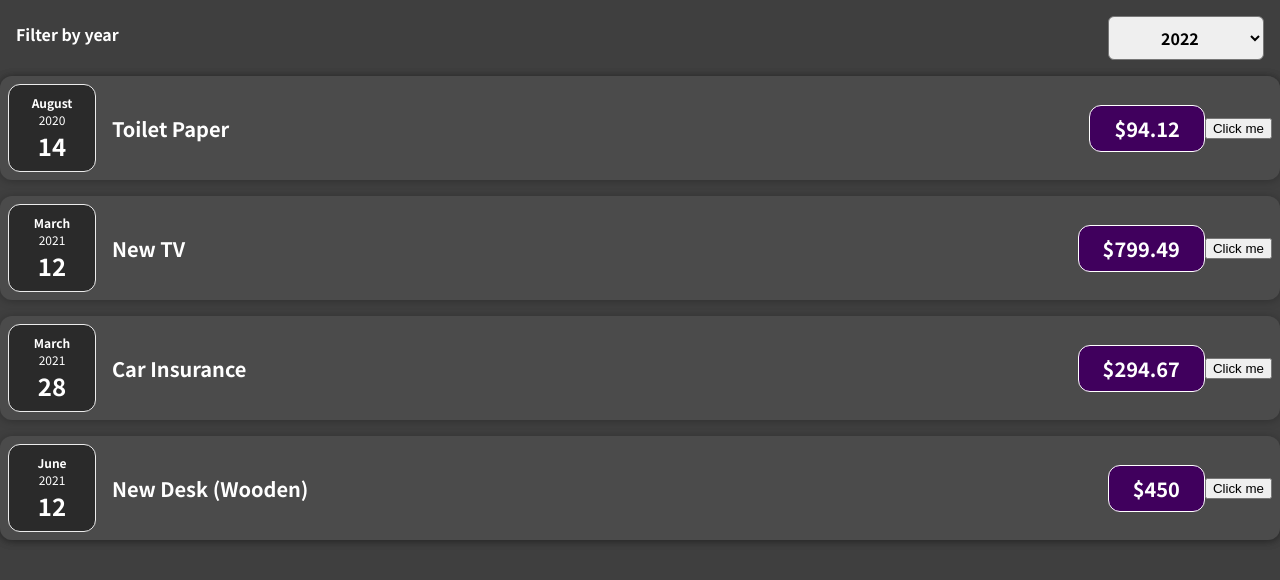
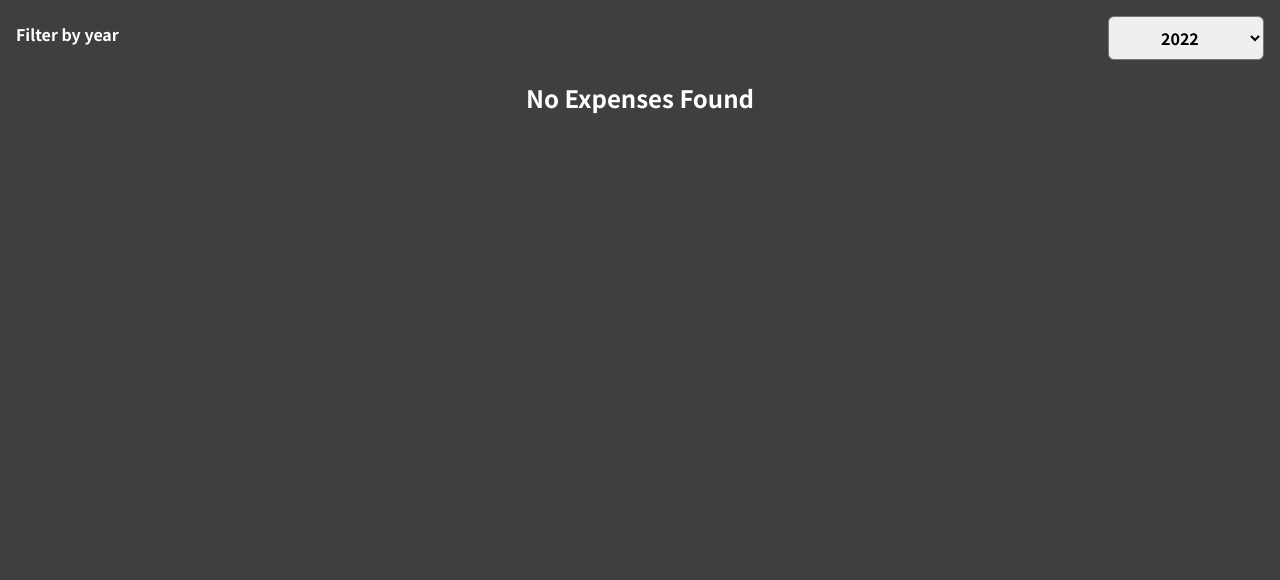
Before and after one commit to VictorIvanov87/expenses, a React (Create React App) app: page / in a window 1280 px wide. Shown: the top 580 px of the page. Built offline with nearby package versions, Linux system fonts and the light colour scheme.

Commit message:
Add ExpensesList component

```diff
--- a/src/components/Expenses/Expenses.js
+++ b/src/components/Expenses/Expenses.js
@@ -4,10 +4,9 @@ import ExpenseItem from './ExpenseItem';
 import Card from '../UI/Card';
 import './Expenses.css';
 import ExpensesFilter from './ExpensesFilter';
+import ExpensesList from './ExpensesList';
 
-const Expenses = () => {
-  const [currentFilter, setCurrentFilter] = useState(null);
-  const expenses = [
+const INITIAL_EXPENSES = [
   {
     id: 'e1',
     title: 'Toilet Paper',
@@ -29,14 +28,13 @@ const Expenses = () => {
   }
 ];
 
+const Expenses = () => {
+  const [currentFilter, setCurrentFilter] = useState(2022);
+
   return (
     <>
       <ExpensesFilter onFilterChange={setCurrentFilter}></ExpensesFilter>
-      <Card class="expenses">
-        {expenses.map((e) => {
-          return <ExpenseItem key={e.id} title={e.title} amount={e.amount} date={e.date} />;
-        })}
-      </Card>
+      <ExpensesList expenses={INITIAL_EXPENSES} year={currentFilter}></ExpensesList>
     </>
   );
 };
--- /dev/null
+++ b/src/components/Expenses/ExpensesList.css
@@ -0,0 +1,9 @@
+.expenses-list {
+  list-style: none;
+  padding: 0;
+}
+
+.expenses-list__fallback {
+  color: white;
+  text-align: center;
+}
--- /dev/null
+++ b/src/components/Expenses/ExpensesList.js
@@ -0,0 +1,23 @@
+import ExpenseItem from './ExpenseItem';
+import Card from './../UI/Card';
+import './ExpensesList.css';
+
+const ExpensesList = ({ expenses, year }) => {
+  const filteredExpenses = expenses.filter((e) => e.date.getFullYear() === Number(year));
+
+  return (
+    <>
+      {filteredExpenses.length === 0 ? (
+        <h2 className="expenses-list__fallback">No Expenses Found</h2>
+      ) : (
+        <ul className="expenses-list">
+          {filteredExpenses.map((e) => {
+            return <ExpenseItem key={e.id} title={e.title} amount={e.amount} date={e.date} />;
+          })}
+        </ul>
+      )}
+    </>
+  );
+};
+
+export default ExpensesList;
```
Also changed, not shown: 1 other file (tests, documents, lock files or other folders). Lines whose indentation alone changed are shown as unchanged.
